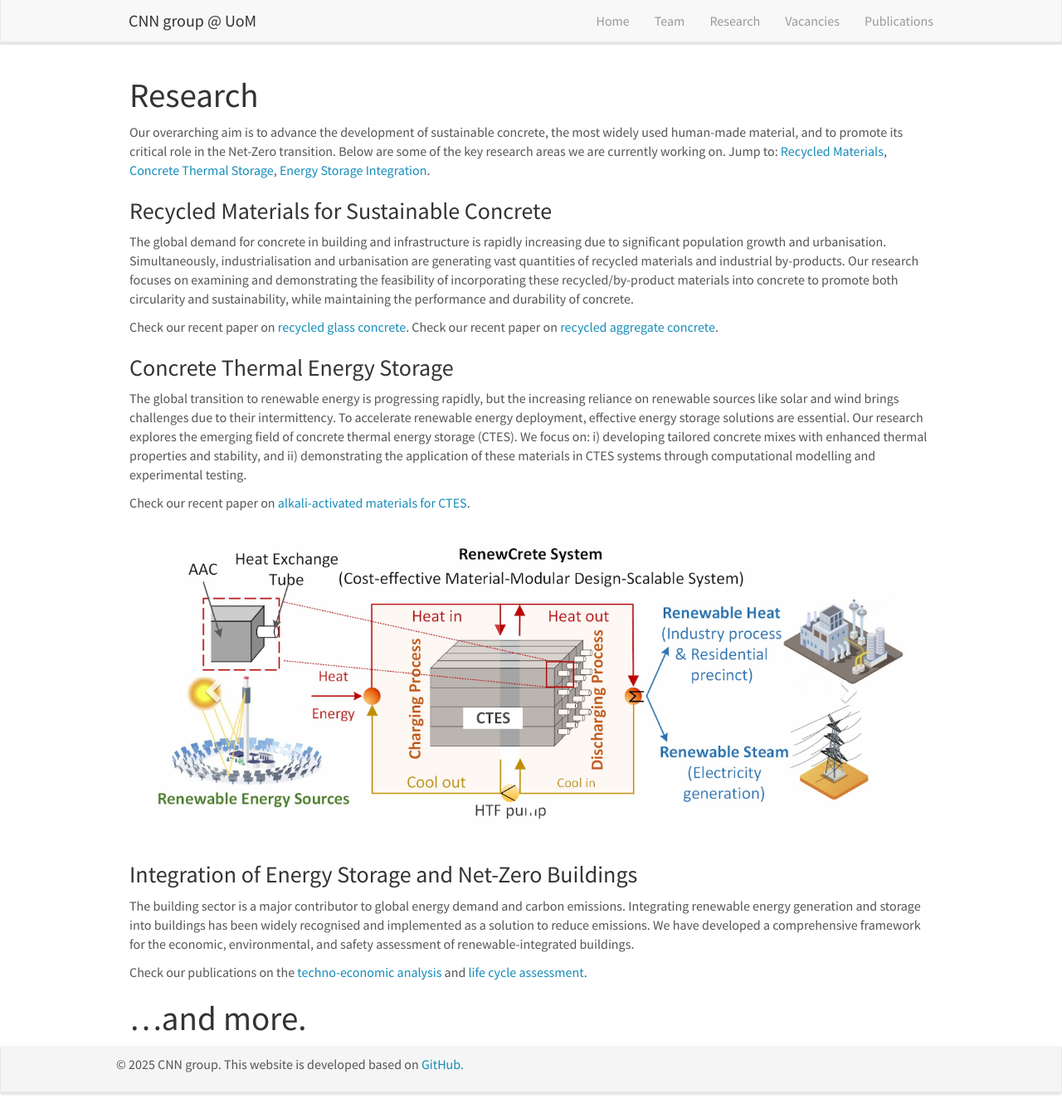
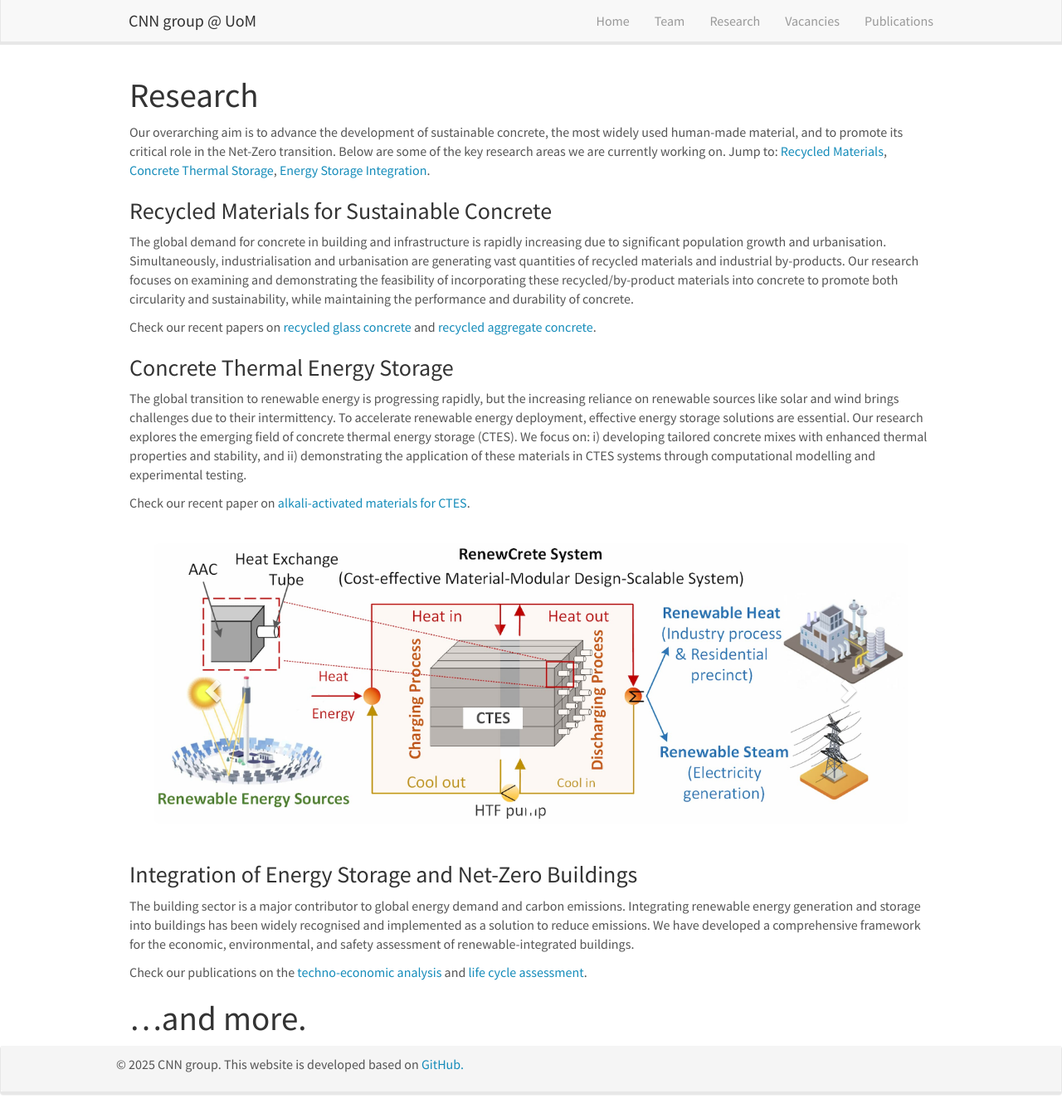
Before and after one commit to tuannguyenngoc/cnn-group, a Jekyll site: the page built from _pages/research.md, in a window 1280 px wide and 1342 px high. Shown: the whole window at 83% size. Built offline with Jekyll 4.4.1, drawn with Linux system fonts in a browser that asks for light colours; nearby versions of some CDN libraries.

Commit message:
Update research.md

```diff
--- a/_pages/research.md
+++ b/_pages/research.md
@@ -14,8 +14,7 @@ Jump to: [Recycled Materials](#recycled-materials-for-sustainable-concrete), [Co
 ### Recycled Materials for Sustainable Concrete
 The global demand for concrete in building and infrastructure is rapidly increasing due to significant population growth and urbanisation. Simultaneously, industrialisation and urbanisation are generating vast quantities of recycled materials and industrial by-products. Our research focuses on examining and demonstrating the feasibility of incorporating these recycled/by-product materials into concrete to promote both circularity and sustainability, while maintaining the performance and durability of concrete.
 
-Check our recent paper on [recycled glass concrete](https://www.sciencedirect.com/science/article/pii/S0950061824036183).
-Check our recent paper on [recycled aggregate concrete](https://www.jstage.jst.go.jp/article/jact/23/3/23_168/_article/-char/ja/).
+Check our recent papers on [recycled glass concrete](https://www.sciencedirect.com/science/article/pii/S0950061824036183) and [recycled aggregate concrete](https://www.jstage.jst.go.jp/article/jact/23/3/23_168/_article/-char/ja/).
 
 ### Concrete Thermal Energy Storage
 The global transition to renewable energy is progressing rapidly, but the increasing reliance on renewable sources like solar and wind brings challenges due to their intermittency. To accelerate renewable energy deployment, effective energy storage solutions are essential. Our research explores the emerging field of concrete thermal energy storage (CTES). We focus on: i) developing tailored concrete mixes with enhanced thermal properties and stability, and ii) demonstrating the application of these materials in CTES systems through computational modelling and experimental testing.
```
